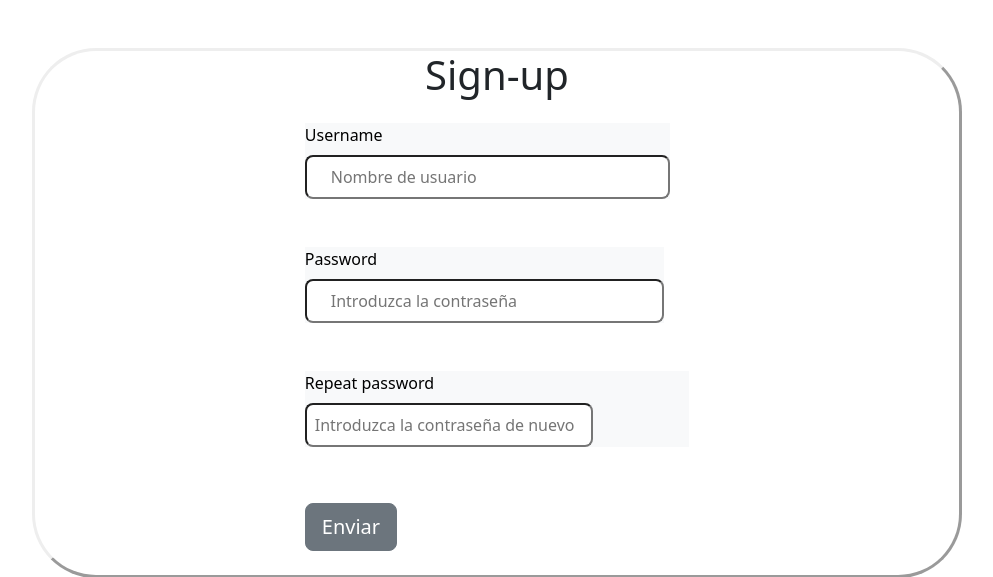
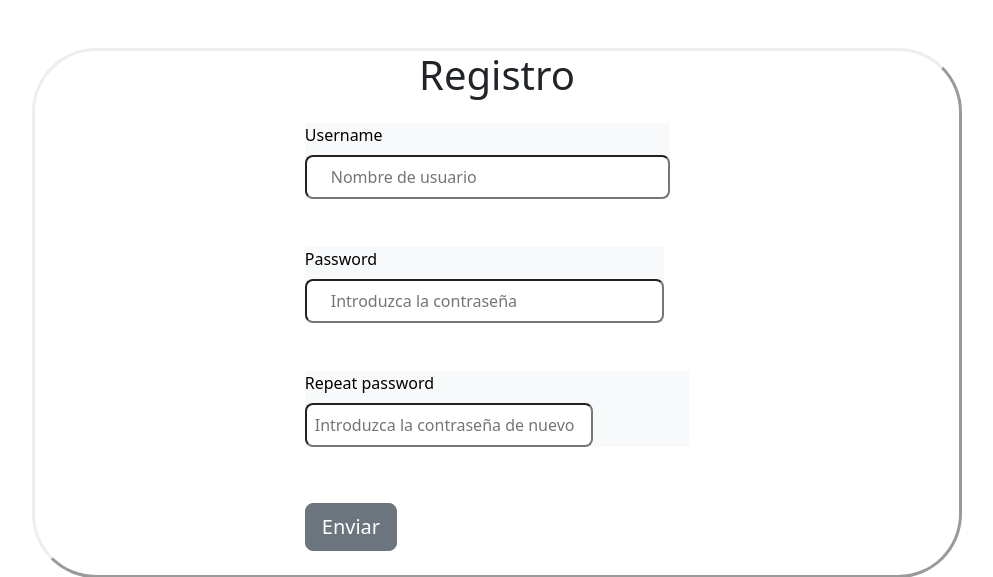
Before and after one commit to JuanPabloCano/recipes-django-app, a Django app: page /home/signup/ in a window 1280 px wide. Shown: the part 112-689 px from the top of the page, without its empty margins (143-1136 px from the left). Run offline with Django 4.2, Linux system fonts and the light colour scheme.

```diff
--- a/templates/registration/signup.html
+++ b/templates/registration/signup.html
@@ -4,7 +4,7 @@
 {% block content %}
     <div class="container mb-5 d-grid justify-content-center align-content-center" style="border: outset; border-radius: 4rem">
         <h1 class="display-6 d-flex justify-content-center">
-            Sign-up
+            Registro
         </h1>
         <form method="post" action="." class="mt-3 mx-auto">{% csrf_token %}
             <div class="mb-5">
```
